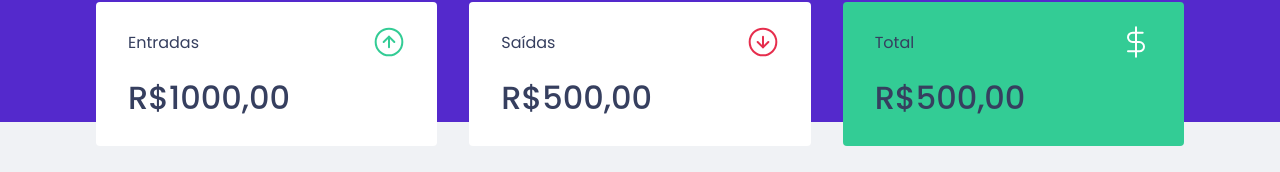
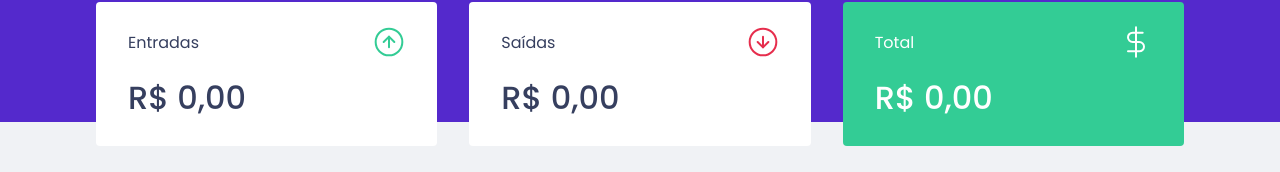
Before and after one commit to pedromartinsdev/dtmoney, a React (Create React App) app: page / in a window 1280 px wide. Shown: the part 150-322 px from the top of the page. Built offline with nearby package versions, Linux system fonts and the light colour scheme; no server answers; what miragejs would draw is missing.

Commit message:
add useTransactions.tsx

```diff
--- a/src/App.tsx
+++ b/src/App.tsx
@@ -3,9 +3,9 @@
 import { Dashboard } from "./components/Dashboard";
 import { Header } from "./components/Header";
 import { NewTransactionModal } from "./components/NewTransactionModal";
+import { TransactionsProvider } from "./hooks/useTransactions";
 
 import { GlobalStyle } from "./styles/global";
-import { TransactionsProvider } from "./TransactionsContext";
 
 Modal.setAppElement('#root')
 
--- a/src/components/NewTransactionModal/index.tsx
+++ b/src/components/NewTransactionModal/index.tsx
@@ -1,11 +1,10 @@
-import { FormEvent, useContext, useState } from 'react';
+import { FormEvent, useState } from 'react';
 import Modal from 'react-modal'
 import closeImg from '../../assets/close.svg';
 import incomeImg from "../../assets/income.svg"
 import outcomeImg from "../../assets/outcome.svg"
+import { useTransactions } from '../../hooks/useTransactions';
 
-import { api } from '../../styles/api';
-import { TransactionsContext } from '../../TransactionsContext';
 
 import { Container, TransactionTypeContainer, RadioBox } from './styles';
 
@@ -15,22 +14,29 @@
 }
 
 export function NewTransactionModal({ isOpen, onRequestClose }: NewTransactionModalProps) {
-  const { createTransaction } = useContext(TransactionsContext)
+  const { createTransaction } = useTransactions();
 
   const [title, setTitle] = useState('');
   const [amount, setAmount] = useState(0);
   const [category, setCategory] = useState('');
   const [type, setType] = useState('deposit')
 
-  function handleCreteNewTransaction(event: FormEvent){
+  async function handleCreteNewTransaction(event: FormEvent) {
     event.preventDefault();
 
-    createTransaction({
+    await createTransaction({
       title,
       amount,
       category,
       type
     })
+
+    setAmount(0);
+    setCategory('');
+    setTitle('');
+    setType('');
+
+    onRequestClose();
   }
 
   return (
--- a/src/components/Summary/index.tsx
+++ b/src/components/Summary/index.tsx
@@ -1,15 +1,27 @@
-import React, { useContext } from "react";
 import incomeImg from "../../assets/income.svg";
 import outcomeImg from "../../assets/outcome.svg";
 import totalImg from "../../assets/total.svg";
-import { TransactionsContext } from "../../TransactionsContext";
+import { useTransactions } from "../../hooks/useTransactions";
 
 import { Container } from "./styles";
 
 export function Summary() {
-  const {transactions} = useContext(TransactionsContext)
+  const { transactions } = useTransactions();
 
-  console.log(transactions)
+  const summary = transactions.reduce((acc, transaction) => {
+    if (transaction.type === 'deposit') {
+      acc.deposits += transaction.amount;
+      acc.total += transaction.amount;
+    } else {
+      acc.withdraws -= transaction.amount;
+      acc.total -= transaction.amount;
+    }
+    return acc;
+  }, {
+    deposits: 0,
+    withdraws: 0,
+    total: 0,
+  })
 
   return (
     <Container>
@@ -18,21 +30,34 @@
           <p>Entradas</p>
           <img src={incomeImg} alt="Entradas" />
         </header>
-        <strong>R$1000,00</strong>
+        <strong>
+          {new Intl.NumberFormat('pt-BR', {
+            style: 'currency',
+            currency: 'BRL'
+          }).format(summary.deposits)}
+        </strong>
       </div>
       <div>
         <header>
           <p>Saídas</p>
           <img src={outcomeImg} alt="Saídas" />
         </header>
-        <strong>R$500,00</strong>
+        <strong>{new Intl.NumberFormat('pt-BR', {
+          style: 'currency',
+          currency: 'BRL'
+        }).format(summary.withdraws)}
+        </strong>
       </div>
       <div className="highlight-background">
         <header>
           <p>Total</p>
           <img src={totalImg} alt="Total" />
         </header>
-        <strong>R$500,00</strong>
+        <strong>{new Intl.NumberFormat('pt-BR', {
+          style: 'currency',
+          currency: 'BRL'
+        }).format(summary.total)}
+        </strong>
       </div>
     </Container>
   )
--- a/src/components/Summary/styles.ts
+++ b/src/components/Summary/styles.ts
@@ -28,6 +28,7 @@
 
     &.highlight-background {
       background: var(--green);
+      color: #ffffff;
     }
   }
 `
--- a/src/components/TransactionsTable/index.tsx
+++ b/src/components/TransactionsTable/index.tsx
@@ -1,9 +1,8 @@
-import { useContext } from "react"
-import { TransactionsContext } from "../../TransactionsContext";
+import { useTransactions } from "../../hooks/useTransactions";
 import { Container } from "./styles"
 
 export function TransactionTable() {
-  const {transactions} = useContext(TransactionsContext);
+  const {transactions} = useTransactions();
 
   return (
     <Container>
--- a/src/TransactionsContext.tsx
+++ b/src/hooks/useTransactions.tsx
@@ -1,5 +1,5 @@
-import { createContext, ReactNode, useEffect, useState } from "react";
-import { api } from "./styles/api";
+import { createContext, ReactNode, useContext, useEffect, useState } from "react";
+import { api } from "../styles/api";
 
 interface Transaction {
   id: number;
@@ -18,10 +18,10 @@
 
 interface TransactionsContextData {
   transactions: Transaction[];
-  createTransaction: (transaction: TransactionInput) => void;
+  createTransaction: (transaction: TransactionInput) => Promise<void>;
 }
 
-export const TransactionsContext = createContext<TransactionsContextData>(
+const TransactionsContext = createContext<TransactionsContextData>(
   {} as TransactionsContextData
 );
 
@@ -33,8 +33,17 @@
       .then(response => setTransactions(response.data.transactions))
   }, [])
 
-  function createTransaction(transaction: TransactionInput){
-    api.post('/transactions', transaction)
+  async function createTransaction(transactionInput: TransactionInput){
+    const response = await api.post('/transactions', {
+      ...transactionInput,
+      createdAt: new Date()
+    })
+    const { transaction } = response.data;
+
+    setTransactions([
+      ...transactions,
+      transaction
+    ])
   }
 
   return (
@@ -43,3 +52,9 @@
     </TransactionsContext.Provider>
   )
 }
+
+export function useTransactions(){
+  const context = useContext(TransactionsContext);
+
+  return context;
+}
```
